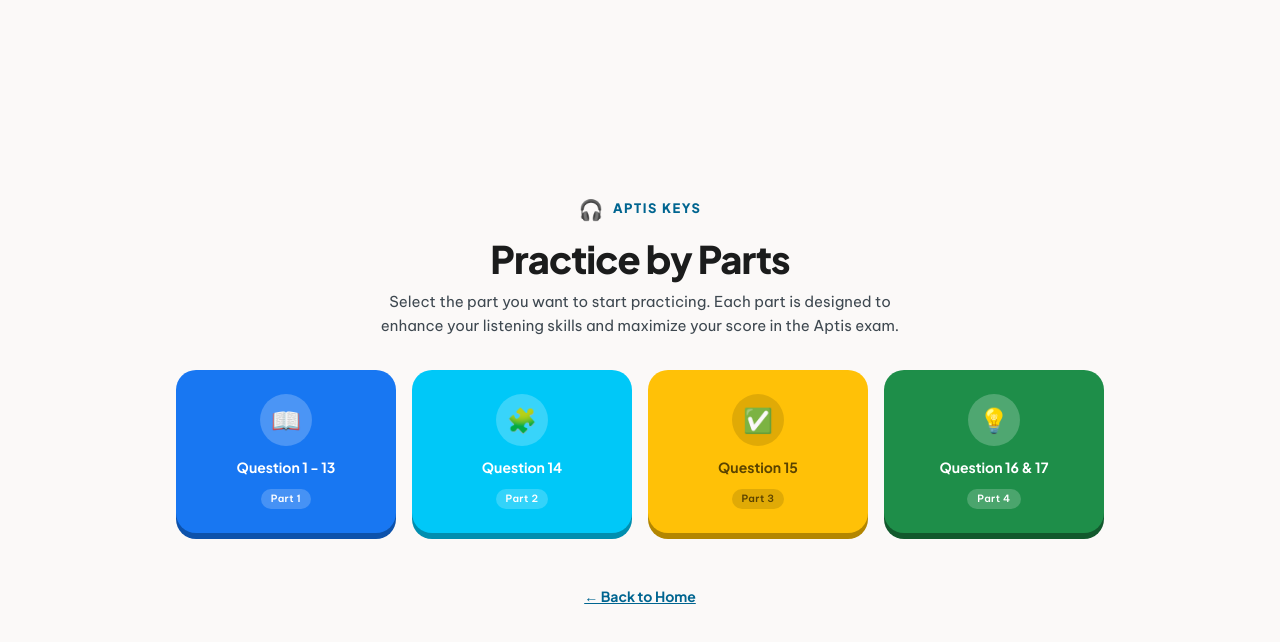
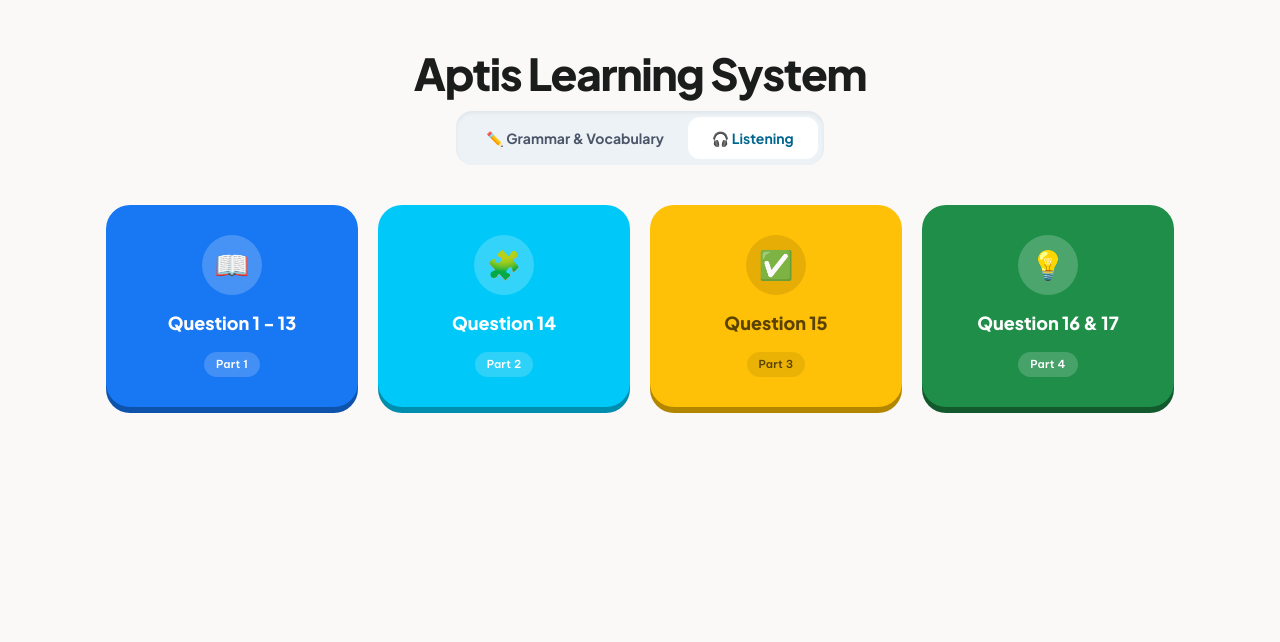
Before and after one commit to DangQuangSE/aptis_demo, a Next.js app in the folder aptis-listening-fe/: page / in a window 1280 px wide. Both pictures are taken after a click on the button "🎧 Listening". Shown: the top 642 px of the page. Built offline with nearby package versions, Linux system fonts and the light colour scheme.

Commit message:
feat: implement main application entry point and home dashboard component for listening practice

```diff
--- a/aptis-listening-fe/src/app/page.js
+++ b/aptis-listening-fe/src/app/page.js
@@ -14,6 +14,7 @@
 
 export default function Page() {
   const [view, setView] = useState("home");
+  const [dashboardTab, setDashboardTab] = useState("grammar-vocab");
   const [selectedBoDe, setSelectedBoDe] = useState(1);
   const [selectedMode, setSelectedMode] = useState("grammar");
   const [loading, setLoading] = useState(false);
@@ -311,7 +312,8 @@
         setTimerActive(false);
         audioRef.current?.pause();
         setIsPlaying(false);
-        setView("select-part");
+        setDashboardTab("listening");
+        setView("home");
         setSelectedPart(null);
         setQuestions([]);
       },
@@ -374,7 +376,8 @@
           setConfirmModal(null);
           clearInterval(timerRef.current);
           setTimerActive(false);
-          setView("select-part");
+          setDashboardTab("listening");
+          setView("home");
           setSelectedPart(null);
           setQuestions([]);
         },
@@ -439,12 +442,15 @@
     >
       {view === "home" && (
         <HomeDashboard
+          initialTab={dashboardTab}
           onSelectMode={(boDe, mode) => {
             setSelectedBoDe(boDe);
             setSelectedMode(mode);
             setView("grammar-practice");
           }}
-          onStartListening={() => setView("select-part")}
+          onSelectListeningPart={(partNum) => {
+            startPartPractice(partNum);
+          }}
         />
       )}
 
--- a/aptis-listening-fe/src/components_gv/HomeDashboard.js
+++ b/aptis-listening-fe/src/components_gv/HomeDashboard.js
@@ -1,4 +1,4 @@
-import React, { useState } from "react";
+import React, { useState, useEffect } from "react";
 
 const BODE_LIST = [
   {
@@ -43,9 +43,48 @@
   },
 ];
 
-export default function HomeDashboard({ onSelectMode, onStartListening }) {
-  const [activeTab, setActiveTab] = useState("grammar-vocab");
+const LISTENING_PARTS = [
+  {
+    num: 1,
+    label: "Question 1 - 13",
+    tag: "Part 1",
+    icon: "📖",
+    bg: "#1877F2",
+    shadow: "#0D52AB",
+  },
+  {
+    num: 2,
+    label: "Question 14",
+    tag: "Part 2",
+    icon: "🧩",
+    bg: "#00C8F8",
+    shadow: "#008EAF",
+  },
+  {
+    num: 3,
+    label: "Question 15",
+    tag: "Part 3",
+    icon: "✅",
+    bg: "#FFC107",
+    shadow: "#B38600",
+  },
+  {
+    num: 4,
+    label: "Question 16 & 17",
+    tag: "Part 4",
+    icon: "💡",
+    bg: "#1E8E49",
+    shadow: "#12592D",
+  },
+];
+
+export default function HomeDashboard({ onSelectMode, onSelectListeningPart, initialTab = "grammar-vocab" }) {
+  const [activeTab, setActiveTab] = useState(initialTab);
   const [selectedBoDe, setSelectedBoDe] = useState(null);
+
+  useEffect(() => {
+    setActiveTab(initialTab);
+  }, [initialTab]);
 
   const handleSelectBoDe = (bodeNum) => {
     setSelectedBoDe(bodeNum);
@@ -133,7 +172,10 @@
             ✏️ Grammar & Vocabulary
           </button>
           <button
-            onClick={onStartListening}
+            onClick={() => {
+              setActiveTab("listening");
+              setSelectedBoDe(null);
+            }}
             style={{
               padding: "10px 24px",
               borderRadius: "12px",
@@ -373,6 +415,87 @@
         </div>
       )}
 
+      {activeTab === "listening" && (
+        <div className="animate-fade-in" style={{ width: "100%" }}>
+          <div
+            style={{
+              display: "grid",
+              gridTemplateColumns: "repeat(auto-fit, minmax(200px, 1fr))",
+              gap: "20px",
+              width: "100%",
+              marginBottom: "40px",
+            }}
+          >
+            {LISTENING_PARTS.map((part) => (
+              <button
+                key={part.num}
+                onClick={() => onSelectListeningPart && onSelectListeningPart(part.num)}
+                className="btn-3d"
+                style={{
+                  background: part.bg,
+                  color: part.num === 3 ? "#5A4300" : "white",
+                  padding: "30px 20px",
+                  borderRadius: "24px",
+                  boxShadow: `0 6px 0 ${part.shadow}`,
+                  border: "none",
+                  cursor: "pointer",
+                  display: "flex",
+                  flexDirection: "column",
+                  alignItems: "center",
+                  justifyContent: "center",
+                  gap: "14px",
+                  minHeight: "180px",
+                  width: "100%",
+                  transition: "transform 0.2s, box-shadow 0.2s",
+                }}
+              >
+                <div
+                  style={{
+                    width: "60px",
+                    height: "60px",
+                    borderRadius: "50%",
+                    background:
+                      part.num === 3
+                        ? "rgba(0,0,0,0.1)"
+                        : "rgba(255,255,255,0.2)",
+                    display: "flex",
+                    alignItems: "center",
+                    justifyContent: "center",
+                    fontSize: "28px",
+                  }}
+                >
+                  {part.icon}
+                </div>
+                <span
+                  style={{
+                    fontFamily: "'Plus Jakarta Sans', sans-serif",
+                    fontWeight: 800,
+                    fontSize: "18px",
+                  }}
+                >
+                  {part.label}
+                </span>
+                <span
+                  style={{
+                    fontSize: "11px",
+                    fontWeight: 600,
+                    background:
+                      part.num === 3
+                        ? "rgba(0,0,0,0.08)"
+                        : "rgba(255,255,255,0.18)",
+                    padding: "4px 12px",
+                    borderRadius: "999px",
+                    letterSpacing: "0.02em",
+                  }}
+                >
+                  {part.tag}
+                </span>
+              </button>
+            ))}
+          </div>
+        </div>
+      )}
+
     </main>
   );
 }
```
